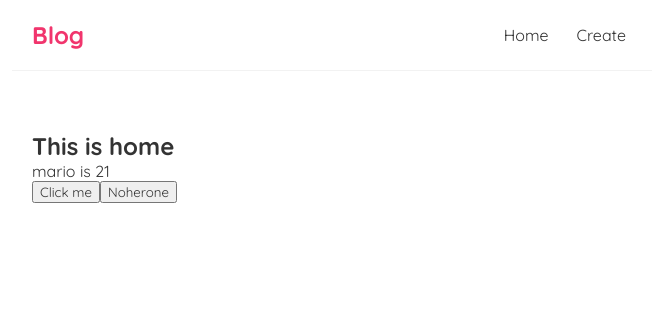
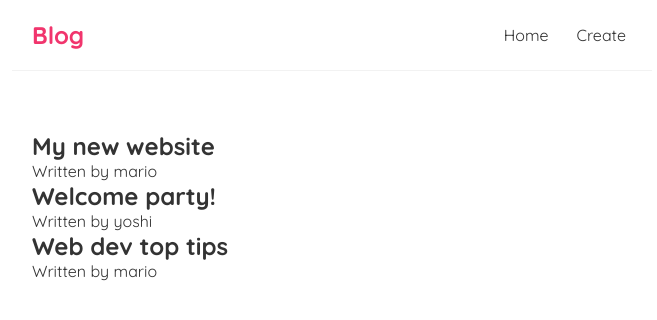
Before and after one commit to VladMuzyka2002/reactFollowAlong, a React (Create React App) app: page / in a window 1280 px wide. Shown: the top 320 px of the page, without its empty margins (308-965 px from the left). Built offline with nearby package versions, Linux system fonts and the light colour scheme.

Commit message:
Updated the content

```diff
--- a/src/components/Home.js
+++ b/src/components/Home.js
@@ -1,25 +1,20 @@
 import { useState } from "react";
 
 function Home(){
-const [name, setName] = useState('mario');
-const [age, setAge] = useState(21);
-
-    const handleClick = (d) => {
-        console.log('hello world', d)
-    }
-
-    const handleClickAgain = (name, e) => {
-        setName('jteetz');
-        setAge(age + 1);
-        console.log('hello ' + name, e.target);
-    }
+    const [blogs, setBlogs] = useState([
+        { title: 'My new website', body: 'lorem ipsum...', author: 'mario', id: 1 },
+        { title: 'Welcome party!', body: 'lorem ipsum...', author: 'yoshi', id: 2 },
+        { title: 'Web dev top tips', body: 'lorem ipsum...', author: 'mario', id: 3 }
+    ])
 
     return (
         <div className="home">
-            <h2>This is home</h2>
-            <p>{name} is {age}</p>
-            <button onClick={handleClick}>Click me</button>
-            <button onClick={(e) => handleClickAgain(name, e)}>Noherone</button>
+            {blogs.map((blog) => (
+                <div className = "blog-previw" key={blog.id}>
+                    <h2>{blog.title}</h2>
+                    <p>Written by {blog.author}</p>
+                </div>
+            ))}
         </div>
     )
 }
```
